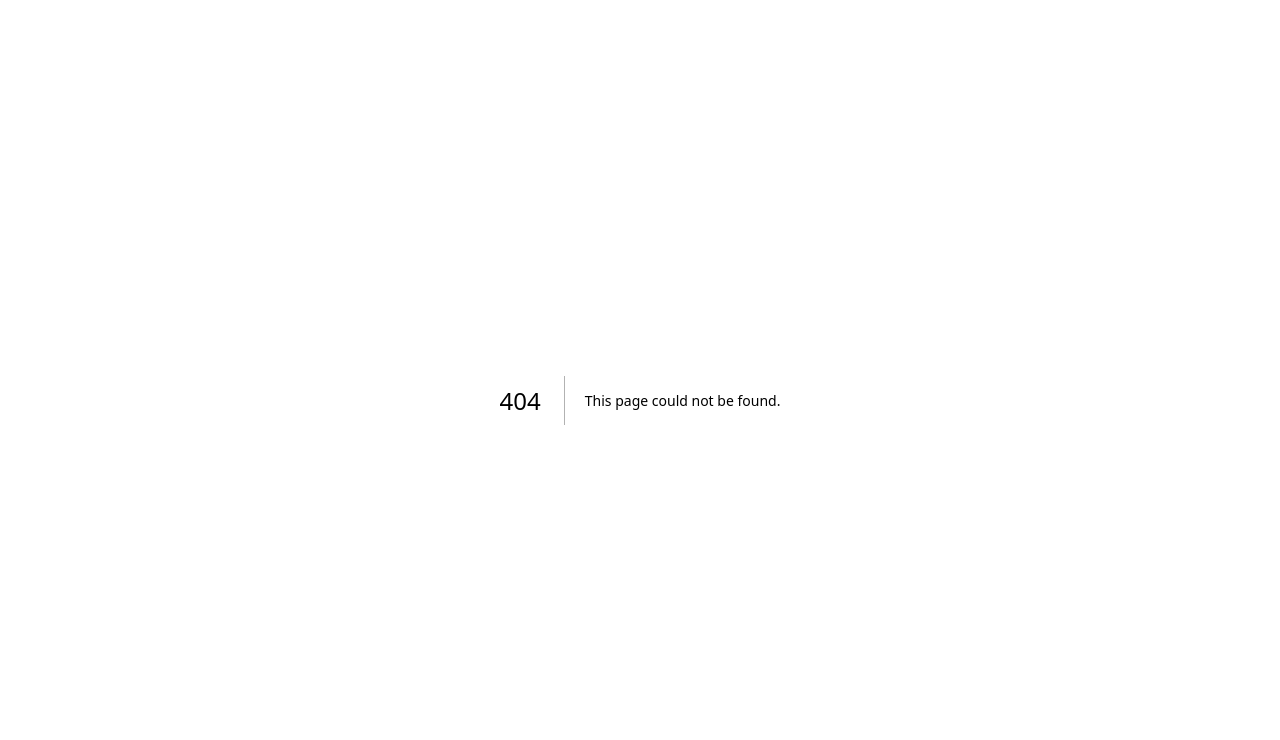
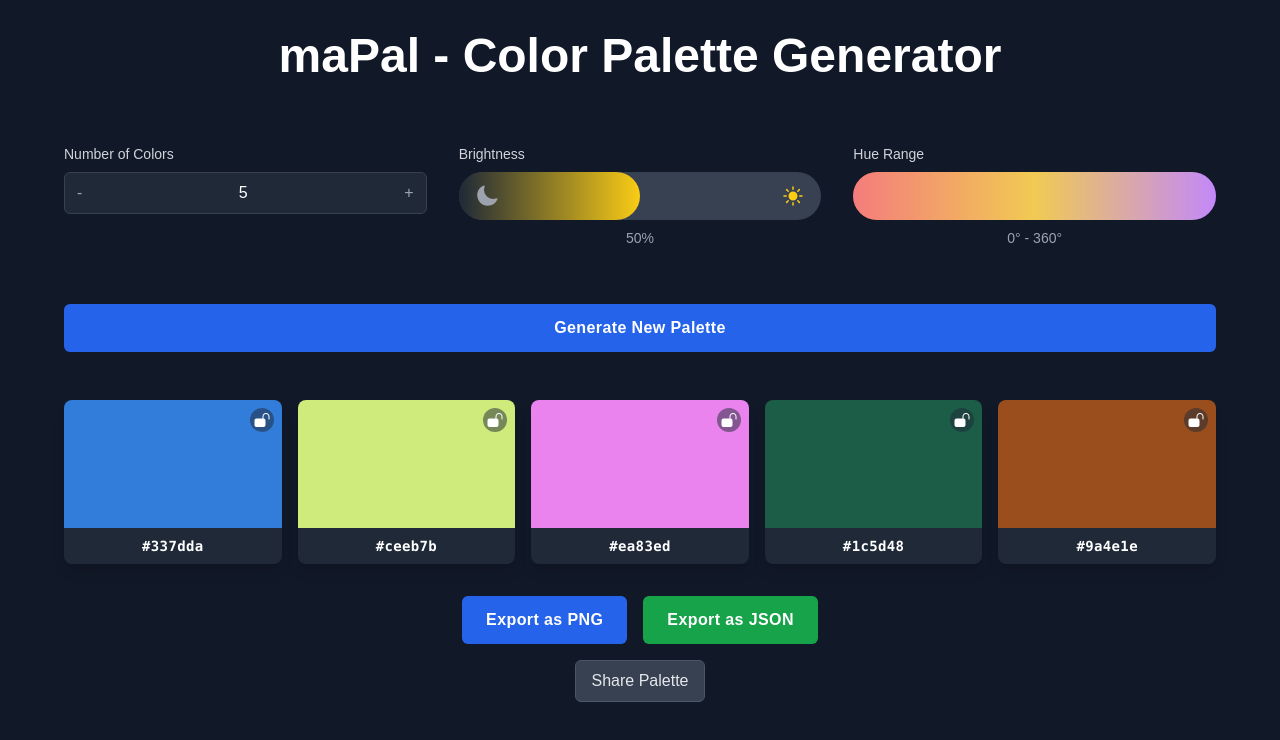
Before and after one commit to shatxme/spacebarpalette, a Next.js app: page /shared/1 in a window 1280 px wide. Before the commit this address had no page. Shown: the top 740 px of the page. Built offline with nearby package versions, Linux system fonts and the light colour scheme.

Commit message:
added sharing, slightly changed export

```diff
--- a/app/page.tsx
+++ b/app/page.tsx
@@ -1,19 +1,38 @@
 'use client'
 import { useState, useEffect } from 'react'
+import { useSearchParams } from 'next/navigation'
 import ColorPalette from '../components/ColorPalette'
 import Controls from '../components/Controls'
 import { generatePalette } from './utils/colorUtils'
 
-export default function Home() {
+interface HomeProps {
+  initialSharedId?: string
+}
+
+export default function Home({ initialSharedId }: HomeProps) {
   const [palette, setPalette] = useState<string[]>([])
   const [lockedColors, setLockedColors] = useState<boolean[]>([])
   const [colorCount, setColorCount] = useState(5)
   const [brightness, setBrightness] = useState(50)
   const [hueRange, setHueRange] = useState([0, 360])
+  const searchParams = useSearchParams();
 
   useEffect(() => {
-    generateNewPalette()
-  }, [])
+    const shared = searchParams.get('shared');
+    if (shared) {
+      try {
+        const decodedData = JSON.parse(atob(shared));
+        setPalette(decodedData.map((item: { color: string }) => item.color));
+        setLockedColors(decodedData.map((item: { locked: boolean }) => item.locked));
+      } catch (error) {
+        console.error('Failed to parse shared data:', error);
+        // Fallback to generating a new palette
+        generateNewPalette();
+      }
+    } else {
+      generateNewPalette();
+    }
+  }, [searchParams]);
 
   const generateNewPalette = () => {
     const newPalette = generatePalette(colorCount, brightness, hueRange, palette, lockedColors)
--- /dev/null
+++ b/app/shared/[id]/page.tsx
@@ -0,0 +1,15 @@
+'use client'
+
+import { useParams } from 'next/navigation'
+import Home from '../../page'
+
+export default function SharedPalette() {
+  const params = useParams()
+  const id = params.id as string
+
+  if (!id) {
+    return <div>Invalid shared palette</div>
+  }
+
+  return <Home initialSharedId={id} />
+}
--- /dev/null
+++ b/app/utils/shareUtils.ts
@@ -0,0 +1,8 @@
+export function generateShareableUrl(palette: string[], lockedColors: boolean[]): string {
+  const paletteData = palette.map((color, index) => ({
+    color,
+    locked: lockedColors[index]
+  }));
+  const encodedData = btoa(JSON.stringify(paletteData));
+  return `${window.location.origin}?shared=${encodedData}`;
+}
--- a/components/ColorPalette.tsx
+++ b/components/ColorPalette.tsx
@@ -2,6 +2,7 @@ import { useState } from 'react'
 import { toPng } from 'html-to-image'
 import { LockClosedIcon, LockOpenIcon } from '@heroicons/react/24/solid'
 import ColorDetailsModal from './ColorDetailsModal'
+import { generateShareableUrl } from '../app/utils/shareUtils';
 
 interface ColorPaletteProps {
   palette: string[]
@@ -77,6 +78,15 @@ export default function ColorPalette({ palette, lockedColors, onToggleLock, onCo
     }
   }
 
+  const handleShare = () => {
+    const shareableUrl = generateShareableUrl(palette, lockedColors);
+    navigator.clipboard.writeText(shareableUrl).then(() => {
+      alert('Shareable link copied to clipboard!');
+    }).catch(err => {
+      console.error('Failed to copy: ', err);
+    });
+  };
+
   return (
     <div className="w-full">
       <div id="color-palette" className="grid grid-cols-2 md:grid-cols-5 gap-4 mb-8">
@@ -118,6 +128,14 @@ export default function ColorPalette({ palette, lockedColors, onToggleLock, onCo
           Export as JSON
         </button>
       </div>
+      <div className="mt-4 flex justify-center space-x-4">
+        <button
+          onClick={handleShare}
+          className="px-4 py-2 bg-gray-700 text-gray-200 rounded-md border border-gray-600 hover:bg-gray-600 hover:text-white transition-colors duration-300"
+        >
+          Share Palette
+        </button>
+      </div>
       {selectedColorIndex !== null && (
         <ColorDetailsModal
           color={palette[selectedColorIndex]}
```
